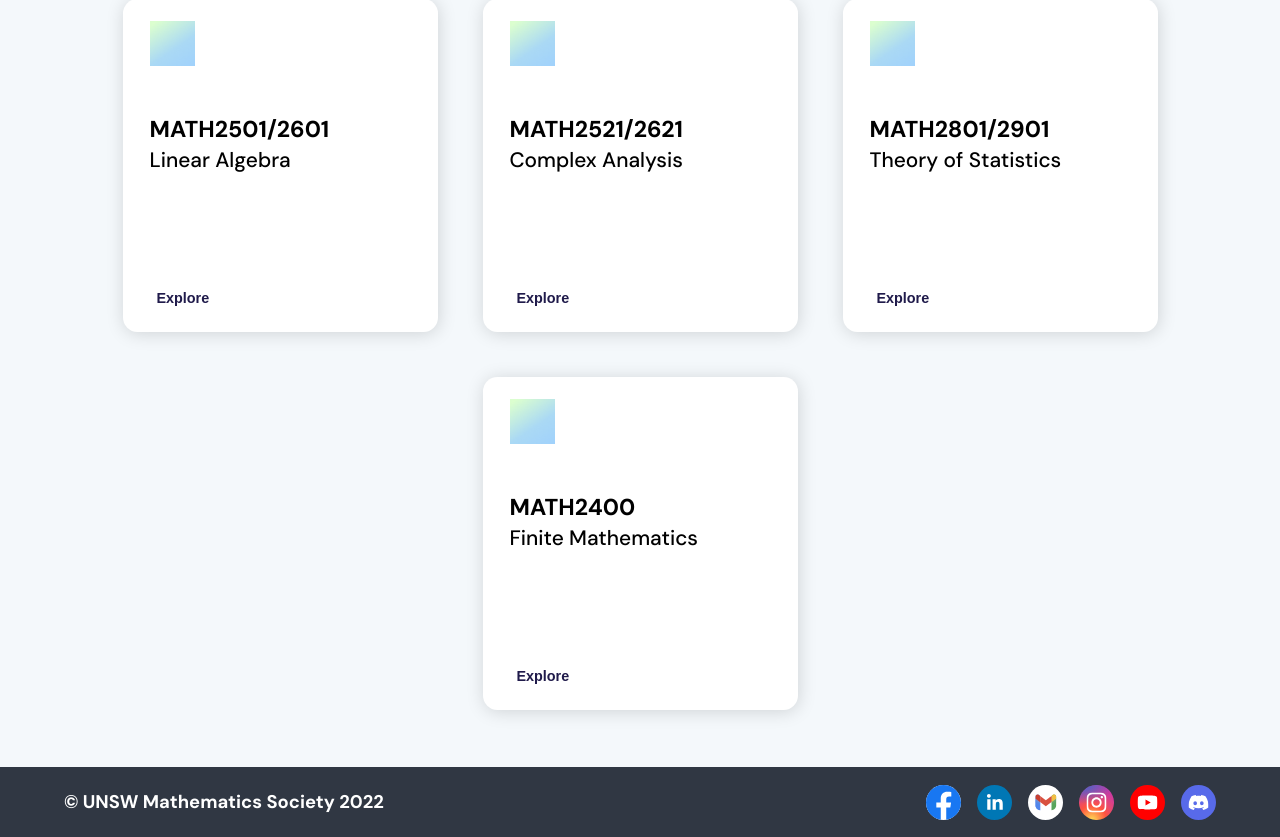
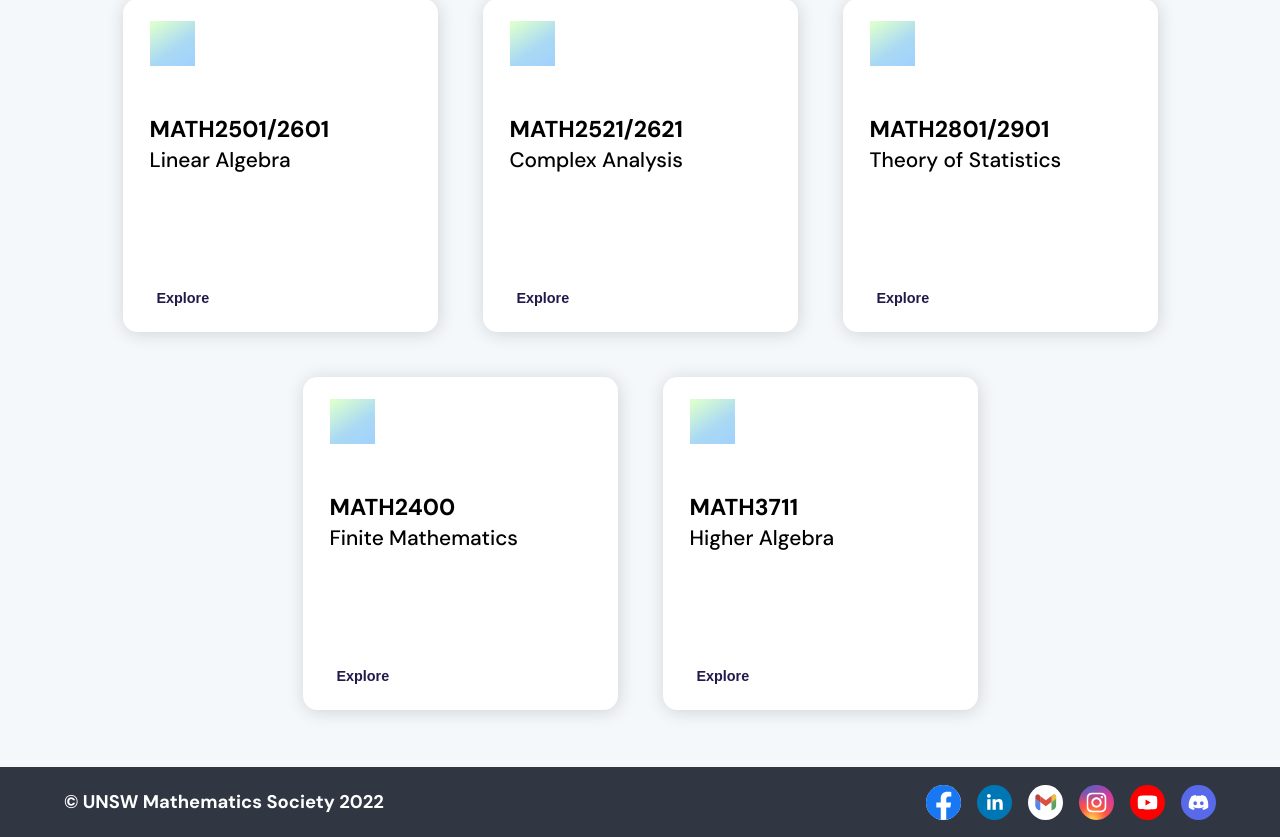
Before and after one commit to MathSocUNSW/mathsoc-website, a Next.js app: page /resources/revision in a window 1280 px wide. Shown: the part 1904-2741 px from the top of the page. Built offline with nearby package versions, Linux system fonts and the light colour scheme.

Commit message:
Added MATH3711 and MATH2111 revision seminar slides

```diff
--- a/src/data/revisionData.ts
+++ b/src/data/revisionData.ts
@@ -328,6 +328,15 @@ const revisionData: revisionTile[] = [
     courseTitle: "Several Variable Calculus",
     revisionLinks: [
       {
+        groupHeader: "2022T1 Revision Seminar",
+        groupLinks: [
+          {
+            name: "Several Variable Calculus (all)",
+            path: "/files/resources/revision/MATH2011_2111/MATH2111_Seminar_Term_1_2022.pdf"
+          }
+        ]
+      },
+      {
         groupHeader: "2021T1 Revision Seminar",
         groupLinks: [
           {
@@ -630,6 +639,21 @@ const revisionData: revisionTile[] = [
         ]
       }
     ]
+  },
+  {
+    courseCode: "MATH3711",
+    courseTitle: "Higher Algebra",
+    revisionLinks: [
+      {
+        groupHeader: "2022T1 Revision Seminar",
+        groupLinks: [
+          {
+            name: "Higher Algebra (all)",
+            path: "/files/resources/revision/MATH3711/MATH3711_Seminar_Term_1_2022.pdf"
+          }
+        ]
+      }
+    ]
   }
 ];
 
```
Also changed, not shown: 2 other files (tests, documents, lock files or other folders).
